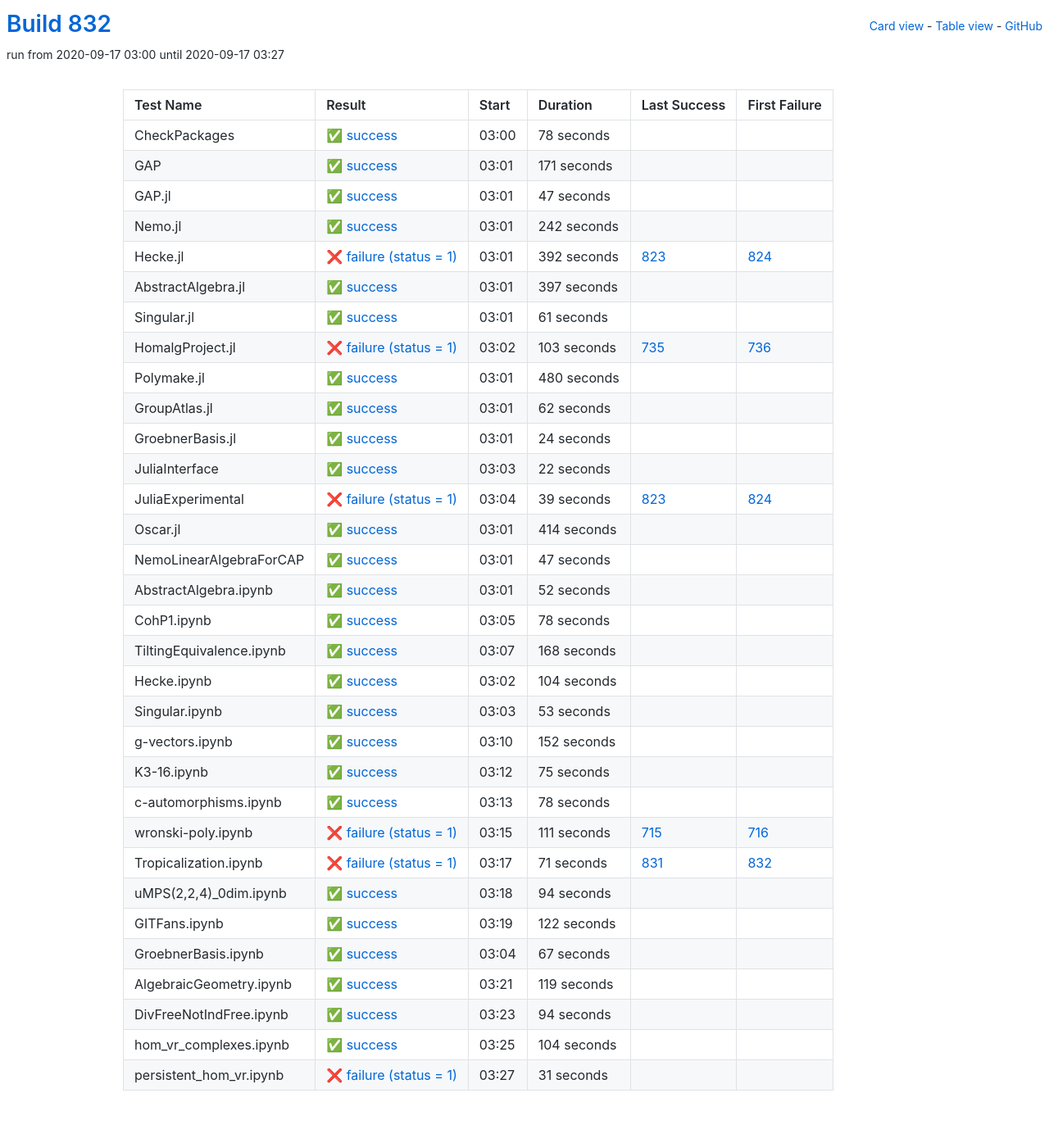
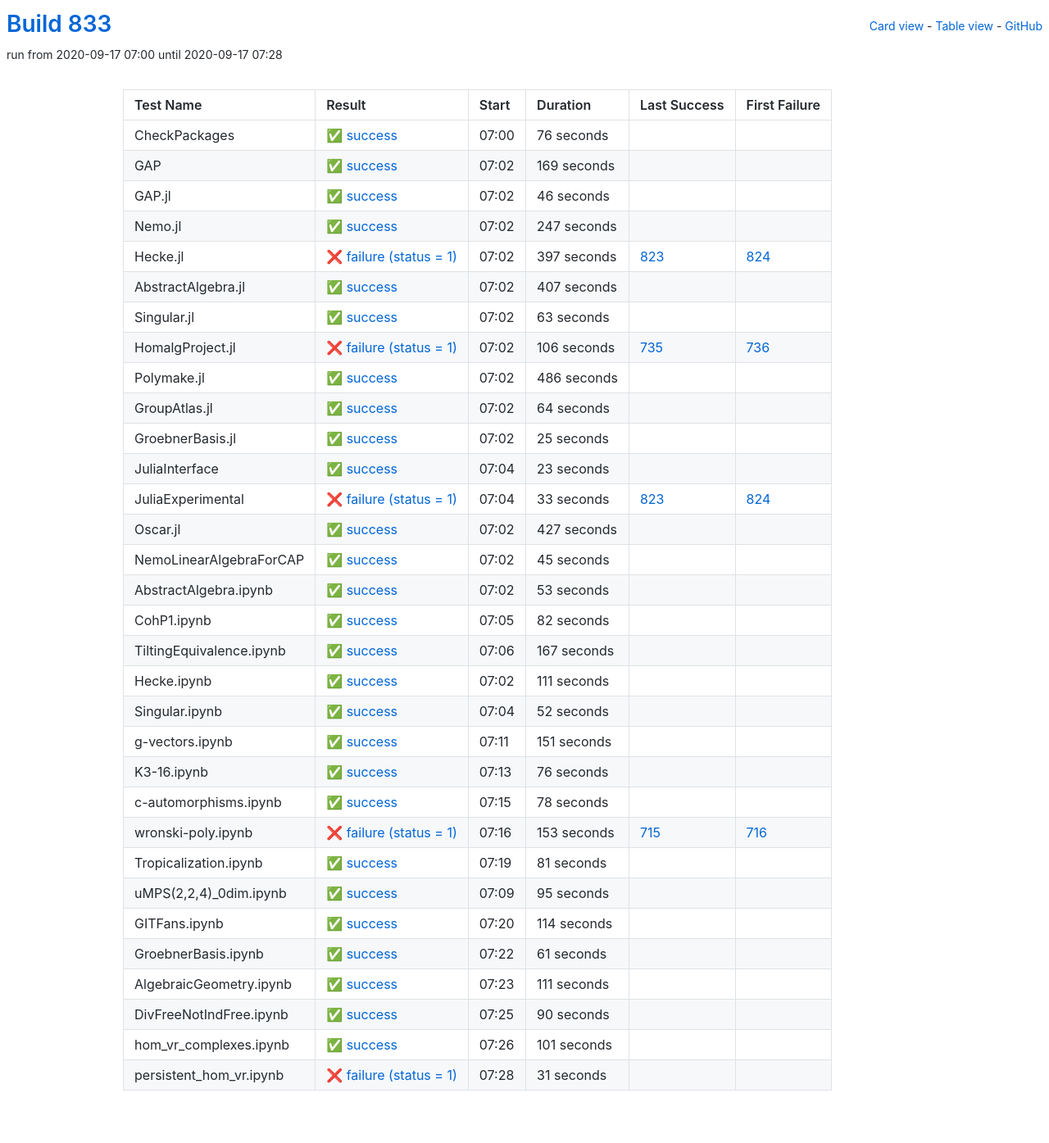
Before and after one commit to oscar-system/oscar-ci-status-stable, a Jekyll site: the page built from table.html, in a window 1280 px wide. Shown: the whole page at 82% size. Built offline with Jekyll 4.4.1, drawn with Linux system fonts in a browser that asks for light colours.

Commit message:
Build #833

```diff
--- a/_data/ci.yml
+++ b/_data/ci.yml
@@ -1,6 +1,6 @@
 ---
-build: 832
-build_url: https://oscarci.mathematik.uni-kl.de/job/oscar-stable/832/
+build: 833
+build_url: https://oscarci.mathematik.uni-kl.de/job/oscar-stable/833/
 job: oscar-stable
 organization: oscar-system
 repo: oscar-ci-status-stable
@@ -8,188 +8,236 @@ repourl: https://github.com/oscar-system/oscar-ci-status-stable
 tests:
 - name: CheckPackages
   id: checkpackages
-  log: https://oscarci.mathematik.uni-kl.de/job/oscar-stable/832/artifact/logs/build-832/CheckPackages.log
-  start: 2020-09-17 03:00
+  log: https://oscarci.mathematik.uni-kl.de/job/oscar-stable/833/artifact/logs/build-833/CheckPackages.log
+  start: 2020-09-17 07:00
   success: true
   exitcode: 0
   status: success
-  duration: 78
+  duration: 76
   last_success: false
   last_success_url:
   first_failure: false
   first_failure_url:
 - name: GAP
   id: gap
-  log: https://oscarci.mathematik.uni-kl.de/job/oscar-stable/832/artifact/logs/build-832/GAP.log
-  start: 2020-09-17 03:01
+  log: https://oscarci.mathematik.uni-kl.de/job/oscar-stable/833/artifact/logs/build-833/GAP.log
+  start: 2020-09-17 07:02
   success: true
   exitcode: 0
   status: success
-  duration: 171
+  duration: 169
   last_success: false
   last_success_url:
   first_failure: false
   first_failure_url:
 - name: GAP.jl
   id: gap-jl
-  log: https://oscarci.mathematik.uni-kl.de/job/oscar-stable/832/artifact/logs/build-832/GAP.jl.log
-  start: 2020-09-17 03:01
+  log: https://oscarci.mathematik.uni-kl.de/job/oscar-stable/833/artifact/logs/build-833/GAP.jl.log
+  start: 2020-09-17 07:02
   success: true
   exitcode: 0
   status: success
-  duration: 47
+  duration: 46
   last_success: false
   last_success_url:
   first_failure: false
   first_failure_url:
 - name: Nemo.jl
   id: nemo-jl
-  log: https://oscarci.mathematik.uni-kl.de/job/oscar-stable/832/artifact/logs/build-832/Nemo.jl.log
-  start: 2020-09-17 03:01
+  log: https://oscarci.mathematik.uni-kl.de/job/oscar-stable/833/artifact/logs/build-833/Nemo.jl.log
+  start: 2020-09-17 07:02
   success: true
   exitcode: 0
   status: success
-  duration: 242
+  duration: 247
   last_success: false
   last_success_url:
   first_failure: false
   first_failure_url:
 - name: Hecke.jl
   id: hecke-jl
-  log: https://oscarci.mathematik.uni-kl.de/job/oscar-stable/832/artifact/logs/build-832/Hecke.jl.log
-  start: 2020-09-17 03:01
+  log: https://oscarci.mathematik.uni-kl.de/job/oscar-stable/833/artifact/logs/build-833/Hecke.jl.log
+  start: 2020-09-17 07:02
   success: false
   exitcode: 1
   status: failure
-  duration: 392
+  duration: 397
   last_success: 823
   last_success_url: https://oscarci.mathematik.uni-kl.de/job/oscar-stable/823/
   first_failure: 824
   first_failure_url: https://oscarci.mathematik.uni-kl.de/job/oscar-stable/824/
 - name: AbstractAlgebra.jl
   id: abstractalgebra-jl
-  log: https://oscarci.mathematik.uni-kl.de/job/oscar-stable/832/artifact/logs/build-832/AbstractAlgebra.jl.log
-  start: 2020-09-17 03:01
+  log: https://oscarci.mathematik.uni-kl.de/job/oscar-stable/833/artifact/logs/build-833/AbstractAlgebra.jl.log
+  start: 2020-09-17 07:02
   success: true
   exitcode: 0
   status: success
-  duration: 397
+  duration: 407
   last_success: false
   last_success_url:
   first_failure: false
   first_failure_url:
 - name: Singular.jl
   id: singular-jl
-  log: https://oscarci.mathematik.uni-kl.de/job/oscar-stable/832/artifact/logs/build-832/Singular.jl.log
-  start: 2020-09-17 03:01
+  log: https://oscarci.mathematik.uni-kl.de/job/oscar-stable/833/artifact/logs/build-833/Singular.jl.log
+  start: 2020-09-17 07:02
   success: true
   exitcode: 0
   status: success
-  duration: 61
+  duration: 63
   last_success: false
   last_success_url:
   first_failure: false
   first_failure_url:
 - name: HomalgProject.jl
   id: homalgproject-jl
-  log: https://oscarci.mathematik.uni-kl.de/job/oscar-stable/832/artifact/logs/build-832/HomalgProject.jl.log
-  start: 2020-09-17 03:02
+  log: https://oscarci.mathematik.uni-kl.de/job/oscar-stable/833/artifact/logs/build-833/HomalgProject.jl.log
+  start: 2020-09-17 07:02
   success: false
   exitcode: 1
   status: failure
-  duration: 103
+  duration: 106
   last_success: 735
   last_success_url: https://oscarci.mathematik.uni-kl.de/job/oscar-stable/735/
   first_failure: 736
   first_failure_url: https://oscarci.mathematik.uni-kl.de/job/oscar-stable/736/
 - name: Polymake.jl
   id: polymake-jl
-  log: https://oscarci.mathematik.uni-kl.de/job/oscar-stable/832/artifact/logs/build-832/Polymake.jl.log
-  start: 2020-09-17 03:01
+  log: https://oscarci.mathematik.uni-kl.de/job/oscar-stable/833/artifact/logs/build-833/Polymake.jl.log
+  start: 2020-09-17 07:02
   success: true
   exitcode: 0
   status: success
-  duration: 480
+  duration: 486
   last_success: false
   last_success_url:
   first_failure: false
   first_failure_url:
 - name: GroupAtlas.jl
   id: groupatlas-jl
-  log: https://oscarci.mathematik.uni-kl.de/job/oscar-stable/832/artifact/logs/build-832/GroupAtlas.jl.log
-  start: 2020-09-17 03:01
+  log: https://oscarci.mathematik.uni-kl.de/job/oscar-stable/833/artifact/logs/build-833/GroupAtlas.jl.log
+  start: 2020-09-17 07:02
   success: true
   exitcode: 0
   status: success
-  duration: 62
+  duration: 64
   last_success: false
   last_success_url:
   first_failure: false
   first_failure_url:
 - name: GroebnerBasis.jl
   id: groebnerbasis-jl
-  log: https://oscarci.mathematik.uni-kl.de/job/oscar-stable/832/artifact/logs/build-832/GroebnerBasis.jl.log
-  start: 2020-09-17 03:01
+  log: https://oscarci.mathematik.uni-kl.de/job/oscar-stable/833/artifact/logs/build-833/GroebnerBasis.jl.log
+  start: 2020-09-17 07:02
   success: true
   exitcode: 0
   status: success
-  duration: 24
+  duration: 25
   last_success: false
   last_success_url:
   first_failure: false
   first_failure_url:
 - name: JuliaInterface
   id: juliainterface
-  log: https://oscarci.mathematik.uni-kl.de/job/oscar-stable/832/artifact/logs/build-832/JuliaInterface.log
-  start: 2020-09-17 03:03
+  log: https://oscarci.mathematik.uni-kl.de/job/oscar-stable/833/artifact/logs/build-833/JuliaInterface.log
+  start: 2020-09-17 07:04
   success: true
   exitcode: 0
   status: success
-  duration: 22
+  duration: 23
   last_success: false
   last_success_url:
   first_failure: false
   first_failure_url:
 - name: JuliaExperimental
   id: juliaexperimental
-  log: https://oscarci.mathematik.uni-kl.de/job/oscar-stable/832/artifact/logs/build-832/JuliaExperimental.log
-  start: 2020-09-17 03:04
+  log: https://oscarci.mathematik.uni-kl.de/job/oscar-stable/833/artifact/logs/build-833/JuliaExperimental.log
+  start: 2020-09-17 07:04
   success: false
   exitcode: 1
   status: failure
-  duration: 39
+  duration: 33
   last_success: 823
   last_success_url: https://oscarci.mathematik.uni-kl.de/job/oscar-stable/823/
   first_failure: 824
   first_failure_url: https://oscarci.mathematik.uni-kl.de/job/oscar-stable/824/
 - name: Oscar.jl
   id: oscar-jl
-  log: https://oscarci.mathematik.uni-kl.de/job/oscar-stable/832/artifact/logs/build-832/Oscar.jl.log
-  start: 2020-09-17 03:01
+  log: https://oscarci.mathematik.uni-kl.de/job/oscar-stable/833/artifact/logs/build-833/Oscar.jl.log
+  start: 2020-09-17 07:02
   success: true
   exitcode: 0
   status: success
-  duration: 414
+  duration: 427
   last_success: false
   last_success_url:
   first_failure: false
   first_failure_url:
 - name: NemoLinearAlgebraForCAP
   id: nemolinearalgebraforcap
-  log: https://oscarci.mathematik.uni-kl.de/job/oscar-stable/832/artifact/logs/build-832/NemoLinearAlgebraForCAP.log
-  start: 2020-09-17 03:01
+  log: https://oscarci.mathematik.uni-kl.de/job/oscar-stable/833/artifact/logs/build-833/NemoLinearAlgebraForCAP.log
+  start: 2020-09-17 07:02
   success: true
   exitcode: 0
   status: success
-  duration: 47
+  duration: 45
   last_success: false
   last_success_url:
   first_failure: false
   first_failure_url:
 - name: AbstractAlgebra.ipynb
   id: abstractalgebra-ipynb
-  log: https://oscarci.mathematik.uni-kl.de/job/oscar-stable/832/artifact/logs/build-832/AbstractAlgebra.ipynb.log
-  start: 2020-09-17 03:01
+  log: https://oscarci.mathematik.uni-kl.de/job/oscar-stable/833/artifact/logs/build-833/AbstractAlgebra.ipynb.log
+  start: 2020-09-17 07:02
+  success: true
+  exitcode: 0
+  status: success
+  duration: 53
+  last_success: false
+  last_success_url:
+  first_failure: false
+  first_failure_url:
+- name: CohP1.ipynb
+  id: cohp1-ipynb
+  log: https://oscarci.mathematik.uni-kl.de/job/oscar-stable/833/artifact/logs/build-833/CohP1.ipynb.log
+  start: 2020-09-17 07:05
+  success: true
+  exitcode: 0
+  status: success
+  duration: 82
+  last_success: false
+  last_success_url:
+  first_failure: false
+  first_failure_url:
+- name: TiltingEquivalence.ipynb
+  id: tiltingequivalence-ipynb
+  log: https://oscarci.mathematik.uni-kl.de/job/oscar-stable/833/artifact/logs/build-833/TiltingEquivalence.ipynb.log
+  start: 2020-09-17 07:06
+  success: true
+  exitcode: 0
+  status: success
+  duration: 167
+  last_success: false
+  last_success_url:
+  first_failure: false
+  first_failure_url:
+- name: Hecke.ipynb
+  id: hecke-ipynb
+  log: https://oscarci.mathematik.uni-kl.de/job/oscar-stable/833/artifact/logs/build-833/Hecke.ipynb.log
+  start: 2020-09-17 07:02
+  success: true
+  exitcode: 0
+  status: success
+  duration: 111
+  last_success: false
+  last_success_url:
+  first_failure: false
+  first_failure_url:
+- name: Singular.ipynb
+  id: singular-ipynb
+  log: https://oscarci.mathematik.uni-kl.de/job/oscar-stable/833/artifact/logs/build-833/Singular.ipynb.log
+  start: 2020-09-17 07:04
   success: true
   exitcode: 0
   status: success
@@ -198,82 +246,34 @@ tests:
   last_success_url:
   first_failure: false
   first_failure_url:
-- name: CohP1.ipynb
-  id: cohp1-ipynb
-  log: https://oscarci.mathematik.uni-kl.de/job/oscar-stable/832/artifact/logs/build-832/CohP1.ipynb.log
-  start: 2020-09-17 03:05
+- name: g-vectors.ipynb
+  id: g-vectors-ipynb
+  log: https://oscarci.mathematik.uni-kl.de/job/oscar-stable/833/artifact/logs/build-833/g-vectors.ipynb.log
+  start: 2020-09-17 07:11
   success: true
   exitcode: 0
   status: success
-  duration: 78
-  last_success: false
-  last_success_url:
-  first_failure: false
-  first_failure_url:
-- name: TiltingEquivalence.ipynb
-  id: tiltingequivalence-ipynb
-  log: https://oscarci.mathematik.uni-kl.de/job/oscar-stable/832/artifact/logs/build-832/TiltingEquivalence.ipynb.log
-  start: 2020-09-17 03:07
-  success: true
-  exitcode: 0
-  status: success
-  duration: 168
-  last_success: false
-  last_success_url:
-  first_failure: false
-  first_failure_url:
-- name: Hecke.ipynb
-  id: hecke-ipynb
-  log: https://oscarci.mathematik.uni-kl.de/job/oscar-stable/832/artifact/logs/build-832/Hecke.ipynb.log
-  start: 2020-09-17 03:02
-  success: true
-  exitcode: 0
-  status: success
-  duration: 104
-  last_success: false
-  last_success_url:
-  first_failure: false
-  first_failure_url:
-- name: Singular.ipynb
-  id: singular-ipynb
-  log: https://oscarci.mathematik.uni-kl.de/job/oscar-stable/832/artifact/logs/build-832/Singular.ipynb.log
-  start: 2020-09-17 03:03
-  success: true
-  exitcode: 0
-  status: success
-  duration: 53
-  last_success: false
-  last_success_url:
-  first_failure: false
-  first_failure_url:
-- name: g-vectors.ipynb
-  id: g-vectors-ipynb
-  log: https://oscarci.mathematik.uni-kl.de/job/oscar-stable/832/artifact/logs/build-832/g-vectors.ipynb.log
-  start: 2020-09-17 03:10
-  success: true
-  exitcode: 0
-  status: success
-  duration: 152
+  duration: 151
   last_success: false
   last_success_url:
   first_failure: false
   first_failure_url:
 - name: K3-16.ipynb
   id: k3-16-ipynb
-  log: https://oscarci.mathematik.uni-kl.de/job/oscar-stable/832/artifact/logs/build-832/K3-16.ipynb.log
-  start: 2020-09-17 03:12
+  log: https://oscarci.mathematik.uni-kl.de/job/oscar-stable/833/artifact/logs/build-833/K3-16.ipynb.log
+  start: 2020-09-17 07:13
   success: true
   exitcode: 0
   status: success
-  duration: 75
+  duration: 76
   last_success: false
   last_success_url:
   first_failure: false
   first_failure_url:
 - name: c-automorphisms.ipynb
   id: c-automorphisms-ipynb
-  log: https://oscarci.mathematik.uni-kl.de/job/oscar-stable/832/artifact/logs/build-832/c-automorphisms.ipynb.log
-  start: 2020-09-17 03:13
+  log: https://oscarci.mathematik.uni-kl.de/job/oscar-stable/833/artifact/logs/build-833/c-automorphisms.ipynb.log
+  start: 2020-09-17 07:15
   success: true
   exitcode: 0
   status: success
@@ -284,104 +284,104 @@ tests:
   first_failure_url:
 - name: wronski-poly.ipynb
   id: wronski-poly-ipynb
-  log: https://oscarci.mathematik.uni-kl.de/job/oscar-stable/832/artifact/logs/build-832/wronski-poly.ipynb.log
-  start: 2020-09-17 03:15
+  log: https://oscarci.mathematik.uni-kl.de/job/oscar-stable/833/artifact/logs/build-833/wronski-poly.ipynb.log
+  start: 2020-09-17 07:16
   success: false
   exitcode: 1
   status: failure
-  duration: 111
+  duration: 153
   last_success: 715
   last_success_url: https://oscarci.mathematik.uni-kl.de/job/oscar-stable/715/
   first_failure: 716
   first_failure_url: https://oscarci.mathematik.uni-kl.de/job/oscar-stable/716/
 - name: Tropicalization.ipynb
   id: tropicalization-ipynb
-  log: https://oscarci.mathematik.uni-kl.de/job/oscar-stable/832/artifact/logs/build-832/Tropicalization.ipynb.log
-  start: 2020-09-17 03:17
-  success: false
-  exitcode: 1
-  status: failure
-  duration: 71
-  last_success: 831
-  last_success_url: https://oscarci.mathematik.uni-kl.de/job/oscar-stable/831/
-  first_failure: 832
-  first_failure_url: https://oscarci.mathematik.uni-kl.de/job/oscar-stable/832/
-- name: uMPS(2,2,4)_0dim.ipynb
-  id: umps-2-2-4-0dim-ipynb
-  log: https://oscarci.mathematik.uni-kl.de/job/oscar-stable/832/artifact/logs/build-832/uMPS-2-2-4-_0dim.ipynb.log
-  start: 2020-09-17 03:18
+  log: https://oscarci.mathematik.uni-kl.de/job/oscar-stable/833/artifact/logs/build-833/Tropicalization.ipynb.log
+  start: 2020-09-17 07:19
   success: true
   exitcode: 0
   status: success
-  duration: 94
+  duration: 81
+  last_success: false
+  last_success_url:
+  first_failure: false
+  first_failure_url:
+- name: uMPS(2,2,4)_0dim.ipynb
+  id: umps-2-2-4-0dim-ipynb
+  log: https://oscarci.mathematik.uni-kl.de/job/oscar-stable/833/artifact/logs/build-833/uMPS-2-2-4-_0dim.ipynb.log
+  start: 2020-09-17 07:09
+  success: true
+  exitcode: 0
+  status: success
+  duration: 95
   last_success: false
   last_success_url:
   first_failure: false
   first_failure_url:
 - name: GITFans.ipynb
   id: gitfans-ipynb
-  log: https://oscarci.mathematik.uni-kl.de/job/oscar-stable/832/artifact/logs/build-832/GITFans.ipynb.log
-  start: 2020-09-17 03:19
+  log: https://oscarci.mathematik.uni-kl.de/job/oscar-stable/833/artifact/logs/build-833/GITFans.ipynb.log
+  start: 2020-09-17 07:20
   success: true
   exitcode: 0
   status: success
-  duration: 122
+  duration: 114
   last_success: false
   last_success_url:
   first_failure: false
   first_failure_url:
 - name: GroebnerBasis.ipynb
   id: groebnerbasis-ipynb
-  log: https://oscarci.mathematik.uni-kl.de/job/oscar-stable/832/artifact/logs/build-832/GroebnerBasis.ipynb.log
-  start: 2020-09-17 03:04
+  log: https://oscarci.mathematik.uni-kl.de/job/oscar-stable/833/artifact/logs/build-833/GroebnerBasis.ipynb.log
+  start: 2020-09-17 07:22
   success: true
   exitcode: 0
   status: success
-  duration: 67
+  duration: 61
   last_success: false
   last_success_url:
   first_failure: false
   first_failure_url:
 - name: AlgebraicGeometry.ipynb
   id: algebraicgeometry-ipynb
-  log: https://oscarci.mathematik.uni-kl.de/job/oscar-stable/832/artifact/logs/build-832/AlgebraicGeometry.ipynb.log
-  start: 2020-09-17 03:21
+  log: https://oscarci.mathematik.uni-kl.de/job/oscar-stable/833/artifact/logs/build-833/AlgebraicGeometry.ipynb.log
+  start: 2020-09-17 07:23
   success: true
   exitcode: 0
   status: success
-  duration: 119
+  duration: 111
   last_success: false
   last_success_url:
   first_failure: false
   first_failure_url:
 - name: DivFreeNotIndFree.ipynb
   id: divfreenotindfree-ipynb
-  log: https://oscarci.mathematik.uni-kl.de/job/oscar-stable/832/artifact/logs/build-832/DivFreeNotIndFree.ipynb.log
-  start: 2020-09-17 03:23
+  log: https://oscarci.mathematik.uni-kl.de/job/oscar-stable/833/artifact/logs/build-833/DivFreeNotIndFree.ipynb.log
+  start: 2020-09-17 07:25
   success: true
   exitcode: 0
   status: success
-  duration: 94
+  duration: 90
   last_success: false
   last_success_url:
   first_failure: false
   first_failure_url:
 - name: hom_vr_complexes.ipynb
   id: hom-vr-complexes-ipynb
-  log: https://oscarci.mathematik.uni-kl.de/job/oscar-stable/832/artifact/logs/build-832/hom_vr_complexes.ipynb.log
-  start: 2020-09-17 03:25
+  log: https://oscarci.mathematik.uni-kl.de/job/oscar-stable/833/artifact/logs/build-833/hom_vr_complexes.ipynb.log
+  start: 2020-09-17 07:26
   success: true
   exitcode: 0
   status: success
-  duration: 104
+  duration: 101
   last_success: false
   last_success_url:
   first_failure: false
   first_failure_url:
 - name: persistent_hom_vr.ipynb
   id: persistent-hom-vr-ipynb
-  log: https://oscarci.mathematik.uni-kl.de/job/oscar-stable/832/artifact/logs/build-832/persistent_hom_vr.ipynb.log
-  start: 2020-09-17 03:27
+  log: https://oscarci.mathematik.uni-kl.de/job/oscar-stable/833/artifact/logs/build-833/persistent_hom_vr.ipynb.log
+  start: 2020-09-17 07:28
   success: false
   exitcode: 1
   status: failure
```
Also changed, not shown: README.md.
